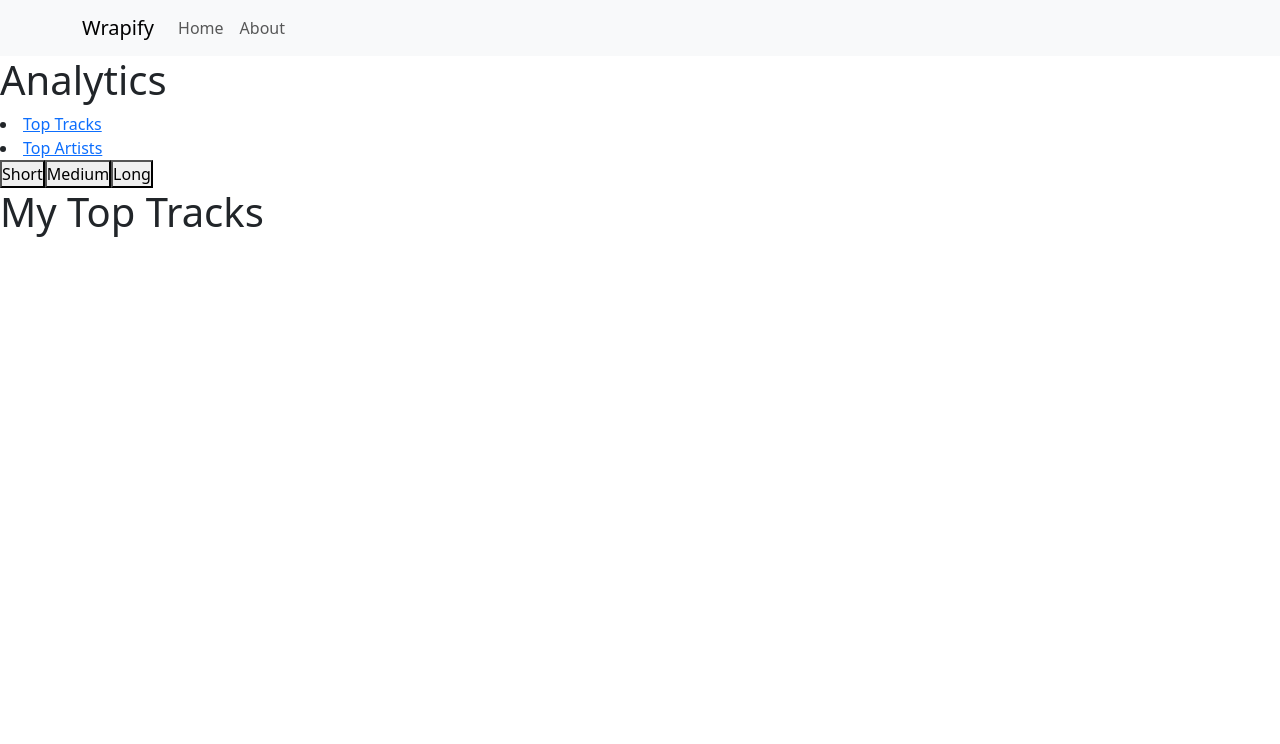
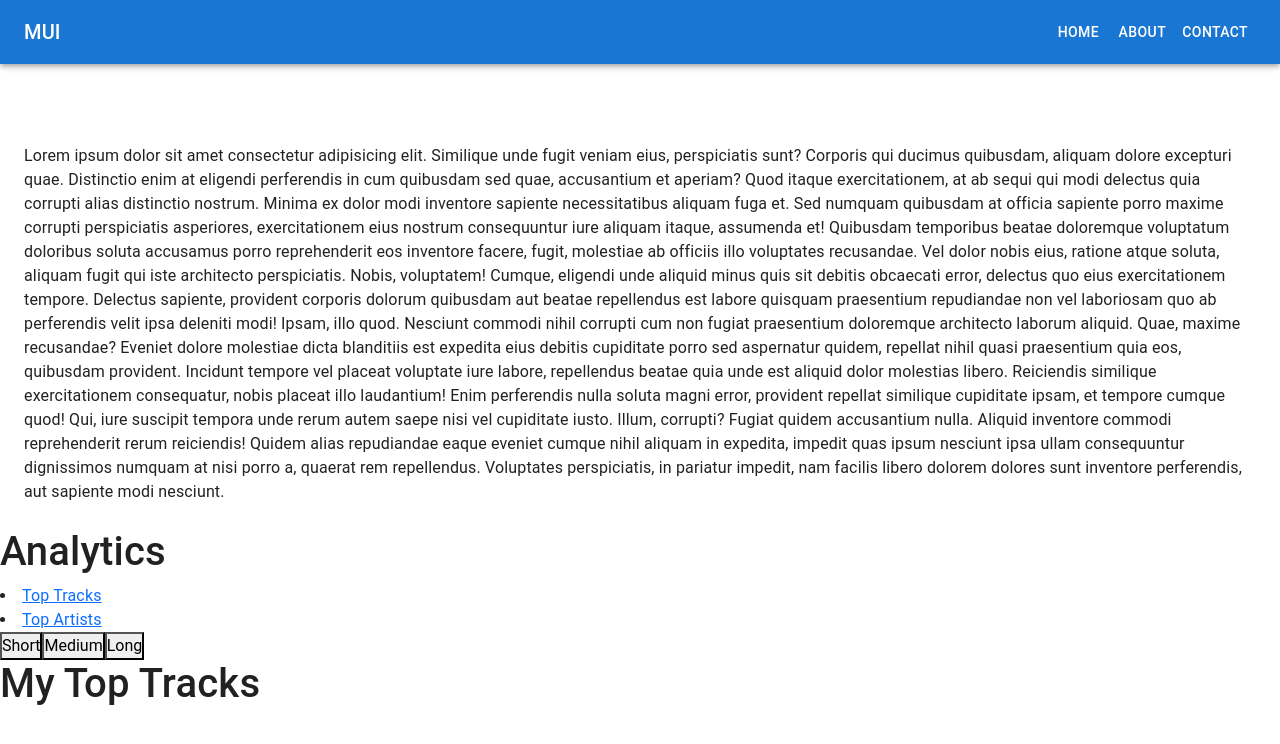
Before and after one commit to andrewmcl6081/spotify-wrapped, a React (Vite) app in the folder frontend/experimental/: page /analytics in a window 1280 px wide. Shown: the top 744 px of the page. Built offline with nearby package versions, Linux system fonts and the light colour scheme.

Commit message:
started wprking on user interface components

```diff
--- a/frontend/experimental/package.json
+++ b/frontend/experimental/package.json
@@ -10,10 +10,14 @@
     "preview": "vite preview"
   },
   "dependencies": {
+    "@emotion/react": "^11.11.1",
+    "@emotion/styled": "^11.11.0",
+    "@mui/icons-material": "^5.14.14",
+    "@mui/material": "^5.14.14",
     "axios": "^1.5.0",
     "bootstrap": "^5.3.2",
     "react": "^18.2.0",
-    "react-bootstrap": "^2.9.0",
+    "react-bootstrap": "^2.9.1",
     "react-dom": "^18.2.0",
     "react-router-dom": "^6.15.0"
   },
--- a/frontend/experimental/src/App.jsx
+++ b/frontend/experimental/src/App.jsx
@@ -1,3 +1,4 @@
+import { AppBar, Toolbar, Typography, IconButton, Menu, MenuItem } from '@mui/material'
 import { Navbar, Nav, Container, NavDropdown } from 'react-bootstrap'
 import { Link, Route, Routes, useNavigate } from 'react-router-dom'
 import { useEffect, useState } from 'react'
@@ -7,6 +8,7 @@
 import Analytics from './components/pages/Analytics'
 import Tracks from './components/pages/Tracks'
 import Artists from './components/pages/Artists'
+import NavigationBar from './components/NavigationBar'
 
 import 'bootstrap/dist/css/bootstrap.min.css'
 import './styles/custom-styles.css'
@@ -43,6 +45,7 @@
                     </Navbar.Collapse>
                 </Container>
             </Navbar>
+            <NavigationBar/>
 
             <Routes>
                 <Route path='/' element={<Home />}></Route>
--- /dev/null
+++ b/frontend/experimental/src/components/NavigationBar.jsx
@@ -0,0 +1,137 @@
+import * as React from 'react';
+import PropTypes from 'prop-types';
+import AppBar from '@mui/material/AppBar';
+import Box from '@mui/material/Box';
+import CssBaseline from '@mui/material/CssBaseline';
+import Divider from '@mui/material/Divider';
+import Drawer from '@mui/material/Drawer';
+import IconButton from '@mui/material/IconButton';
+import List from '@mui/material/List';
+import ListItem from '@mui/material/ListItem';
+import ListItemButton from '@mui/material/ListItemButton';
+import ListItemText from '@mui/material/ListItemText';
+import MenuIcon from '@mui/icons-material/Menu';
+import Toolbar from '@mui/material/Toolbar';
+import Typography from '@mui/material/Typography';
+import Button from '@mui/material/Button';
+
+const drawerWidth = 240;
+const navItems = ['Home', 'About', 'Contact'];
+
+function NavigationBar(props) {
+  const { window } = props;
+  const [mobileOpen, setMobileOpen] = React.useState(false);
+
+  const handleDrawerToggle = () => {
+    setMobileOpen((prevState) => !prevState);
+  };
+
+  const drawer = (
+    <Box onClick={handleDrawerToggle} sx={{ textAlign: 'center' }}>
+      <Typography variant="h6" sx={{ my: 2 }}>
+        MUI
+      </Typography>
+      <Divider />
+      <List>
+        {navItems.map((item) => (
+          <ListItem key={item} disablePadding>
+            <ListItemButton sx={{ textAlign: 'center' }}>
+              <ListItemText primary={item} />
+            </ListItemButton>
+          </ListItem>
+        ))}
+      </List>
+    </Box>
+  );
+
+  const container = window !== undefined ? () => window().document.body : undefined;
+
+  return (
+    <Box sx={{ display: 'flex' }}>
+      <CssBaseline />
+      <AppBar component="nav">
+        <Toolbar>
+          <IconButton
+            color="inherit"
+            aria-label="open drawer"
+            edge="start"
+            onClick={handleDrawerToggle}
+            sx={{ mr: 2, display: { sm: 'none' } }}
+          >
+            <MenuIcon />
+          </IconButton>
+          <Typography
+            variant="h6"
+            component="div"
+            sx={{ flexGrow: 1, display: { xs: 'none', sm: 'block' } }}
+          >
+            MUI
+          </Typography>
+          <Box sx={{ display: { xs: 'none', sm: 'block' } }}>
+            {navItems.map((item) => (
+              <Button key={item} sx={{ color: '#fff' }}>
+                {item}
+              </Button>
+            ))}
+          </Box>
+        </Toolbar>
+      </AppBar>
+      <nav>
+        <Drawer
+          container={container}
+          variant="temporary"
+          open={mobileOpen}
+          onClose={handleDrawerToggle}
+          ModalProps={{
+            keepMounted: true, // Better open performance on mobile.
+          }}
+          sx={{
+            display: { xs: 'block', sm: 'none' },
+            '& .MuiDrawer-paper': { boxSizing: 'border-box', width: drawerWidth },
+          }}
+        >
+          {drawer}
+        </Drawer>
+      </nav>
+      <Box component="main" sx={{ p: 3 }}>
+        <Toolbar />
+        <Typography>
+          Lorem ipsum dolor sit amet consectetur adipisicing elit. Similique unde
+          fugit veniam eius, perspiciatis sunt? Corporis qui ducimus quibusdam,
+          aliquam dolore excepturi quae. Distinctio enim at eligendi perferendis in
+          cum quibusdam sed quae, accusantium et aperiam? Quod itaque exercitationem,
+          at ab sequi qui modi delectus quia corrupti alias distinctio nostrum.
+          Minima ex dolor modi inventore sapiente necessitatibus aliquam fuga et. Sed
+          numquam quibusdam at officia sapiente porro maxime corrupti perspiciatis
+          asperiores, exercitationem eius nostrum consequuntur iure aliquam itaque,
+          assumenda et! Quibusdam temporibus beatae doloremque voluptatum doloribus
+          soluta accusamus porro reprehenderit eos inventore facere, fugit, molestiae
+          ab officiis illo voluptates recusandae. Vel dolor nobis eius, ratione atque
+          soluta, aliquam fugit qui iste architecto perspiciatis. Nobis, voluptatem!
+          Cumque, eligendi unde aliquid minus quis sit debitis obcaecati error,
+          delectus quo eius exercitationem tempore. Delectus sapiente, provident
+          corporis dolorum quibusdam aut beatae repellendus est labore quisquam
+          praesentium repudiandae non vel laboriosam quo ab perferendis velit ipsa
+          deleniti modi! Ipsam, illo quod. Nesciunt commodi nihil corrupti cum non
+          fugiat praesentium doloremque architecto laborum aliquid. Quae, maxime
+          recusandae? Eveniet dolore molestiae dicta blanditiis est expedita eius
+          debitis cupiditate porro sed aspernatur quidem, repellat nihil quasi
+          praesentium quia eos, quibusdam provident. Incidunt tempore vel placeat
+          voluptate iure labore, repellendus beatae quia unde est aliquid dolor
+          molestias libero. Reiciendis similique exercitationem consequatur, nobis
+          placeat illo laudantium! Enim perferendis nulla soluta magni error,
+          provident repellat similique cupiditate ipsam, et tempore cumque quod! Qui,
+          iure suscipit tempora unde rerum autem saepe nisi vel cupiditate iusto.
+          Illum, corrupti? Fugiat quidem accusantium nulla. Aliquid inventore commodi
+          reprehenderit rerum reiciendis! Quidem alias repudiandae eaque eveniet
+          cumque nihil aliquam in expedita, impedit quas ipsum nesciunt ipsa ullam
+          consequuntur dignissimos numquam at nisi porro a, quaerat rem repellendus.
+          Voluptates perspiciatis, in pariatur impedit, nam facilis libero dolorem
+          dolores sunt inventore perferendis, aut sapiente modi nesciunt.
+        </Typography>
+      </Box>
+    </Box>
+  );
+}
+
+export default NavigationBar;
--- a/frontend/experimental/src/components/pages/Home.jsx
+++ b/frontend/experimental/src/components/pages/Home.jsx
@@ -1,4 +1,6 @@
 import RedirectButton from '../RedirectButton'
+import Stack from '@mui/material/Stack'
+import Button from '@mui/material/Button'
 
 const Home = () => {
 
@@ -6,6 +8,11 @@
         <>
             <h1>Home Page</h1>
             <RedirectButton to='http://localhost:8080/api/login'/>
+            <Stack spacing={2} direction='row'>
+                <Button variant='text'>Text</Button>
+                <Button variant='contained'>Contained</Button>
+                <Button variant='outlined'>Outlined</Button>
+            </Stack>
         </>
     )
 }
--- a/frontend/experimental/src/index.css
+++ b/frontend/experimental/src/index.css
@@ -1,10 +1,10 @@
-* {
-  box-sizing: border-box;
-  margin: 0;
-  padding: 0;
+body {
+    height: 100vh;
+    margin: 0;
 }
 
-html, body {
-  height: 100%;
-  line-height: 1.5;
+* {
+    padding: 0;
+    margin: 0;
+    box-sizing: border-box;
 }
```
Also changed, not shown: 1 other file (tests, documents, lock files or other folders).
